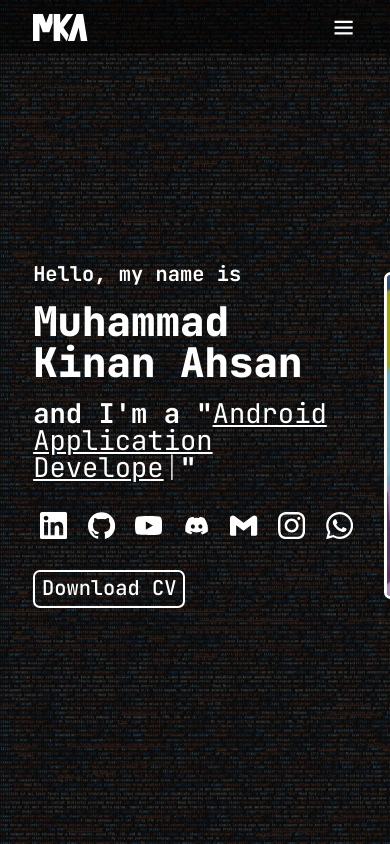
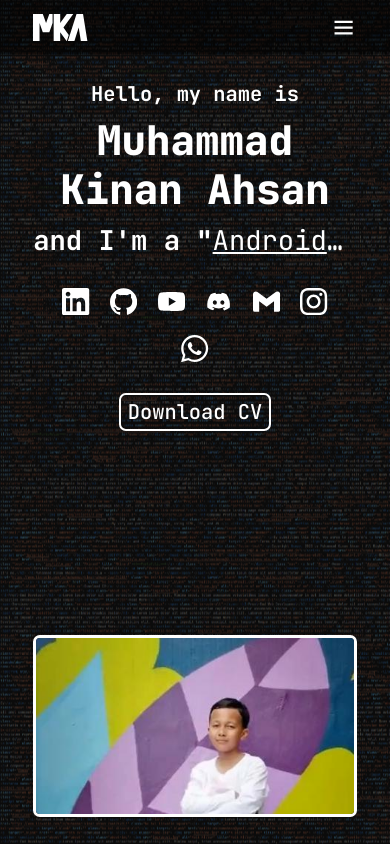
Before and after one commit to MKinanA/MKinanA.github.io, a plain HTML site: page index.html in a window 390 px wide. Drawn offline with nearby package versions, Linux system fonts and the light colour scheme.

Commit message:
(Almost) Everything is responsive now

```diff
--- a/src/style/style.css
+++ b/src/style/style.css
@@ -26,16 +26,15 @@
 }
 
 *::-webkit-scrollbar {
-    margin-right: 4px;
-    width: 8px;
-    height: 8px;
+    width: calc(8px * var(--scaling-factor));
+    height: calc(8px * var(--scaling-factor));
 }
 *::-webkit-scrollbar-track {
     background: rgba(var(--theme-color), 0);
 }
 *::-webkit-scrollbar-thumb {
     background: rgba(var(--rev-theme-color), 0.25);
-    border-radius: 4px;
+    border-radius: calc(4px * var(--scaling-factor));
 }
 *::-webkit-scrollbar-thumb:hover {
     background: rgba(255, 255, 255, 0.25);
@@ -143,11 +142,11 @@ header > svg * {
 }
 
 main {
-    position: absolute;
-    top: 0;
+    position: relative;
+    top: calc(-4rem * var(--scaling-factor));
     left: 0;
     width: 100vw;
-    height: 100vh;
+    height: auto;
     transform: translateZ(0);
     padding: 0;
     display: flex;
@@ -168,7 +167,7 @@ section#home {
     min-height: 100vh;
     justify-content: space-between;
     align-items: center;
-    padding-top: calc(4rem * var(--scaling-factor));
+    padding-top: calc(6rem * var(--scaling-factor));
 }
 
 section#home > div {
@@ -182,6 +181,7 @@ section#home > div {
 
 section#home > div:first-child {
     align-items: start;
+    overflow-x: hidden;
 }
 
 section#home > div:last-child {
@@ -202,9 +202,13 @@ h2{font-size: calc(2rem * var(--scaling-factor));}
 h3{font-size: calc(1.5rem * var(--scaling-factor));}
 p{font-size: calc(1rem * var(--scaling-factor)); line-height: 1.25em;}
 
+section#home > div:first-child > h3 {
+    line-height: 1.2em;
+}
+
 section#home > div:first-child > h1 {
     font-weight: 800;
-    margin: calc(0.5rem  * var(--scaling-factor)) 0;
+    line-height: 1.2em;
 }
 
 section#home > div:first-child > h1:hover {
@@ -213,7 +217,16 @@ section#home > div:first-child > h1:hover {
     line-height: 1.2em;
 }
 
-section#home > div:first-child > h2 > span {
+section#home > div:first-child > h2 {
+    display: inline-block;
+    max-width: 100%;
+    white-space: nowrap;
+    overflow: hidden;
+    text-overflow: ellipsis;
+    line-height: 1.2em;
+}
+
+section#home > div:first-child > h2 > span#typed {
     font-weight: 400;
     text-decoration: underline;
 }
@@ -369,12 +382,12 @@ section#skills > div:last-child > div {
     overflow-y: auto;
 }
 
-.hover > * {
+.hover-container > *, .hover {
     outline: calc(0.25rem * var(--scaling-factor)) solid rgba(var(--rev-theme-color), 0);
     outline-offset: calc(-0.25rem * var(--scaling-factor));
 }
 
-.hover > *:hover {
+.hover-container > *:hover, .hover:hover {
     outline-offset: calc(0.25rem * var(--scaling-factor));
     outline-color: rgba(var(--rev-theme-color), 1);
 }
@@ -555,11 +568,66 @@ section#projects > div:last-child > div:has(> div:only-child):hover > div:only-c
     #menu-button {
         display: initial;
     }
+
+    section#home, section#about {
+        flex-direction: column;
+    }
+
+    section#home > div:first-child, section#home > div:last-child, section#about > div:first-child, section#about > div:last-child {
+        align-items: center;
+    }
+
+    section#home > div:first-child > *, section#about > div:first-child > *, section > div > h2 {
+        text-align: center;
+    }
+
+    section#home > div:first-child > div {
+        justify-content: center;
+        flex-wrap: wrap;
+    }
+
+    section#home > div:last-child {
+        width: 100%;
+        align-items: center;
+    }
+
+    section#home > div:last-child > img {
+        aspect-ratio: 16 / 9;
+        height: auto;
+        width: calc(30rem * var(--scaling-factor));
+    }
+
+    section#about > div:last-child {
+        width: 100%;
+        align-items: center;
+    }
+
+    section#about > div:last-child > iframe {
+        aspect-ratio: 16 / 9;
+        height: auto;
+        width: calc(30rem * var(--scaling-factor));
+    }
 }
 
 @media (max-width: 576px) {
     :root {
         --scaling-factor: 0.85;
+    }
+
+    section#home > div:last-child > img {
+        width: 100%;
+    }
+
+    section#about > div:last-child > iframe {
+        width: 100%;
+    }
+
+    section#projects > div:last-child {
+        flex-direction: column;
+    }
+
+    section#projects > div:last-child > div {
+        width: 100%;
     }
 }
 
```
